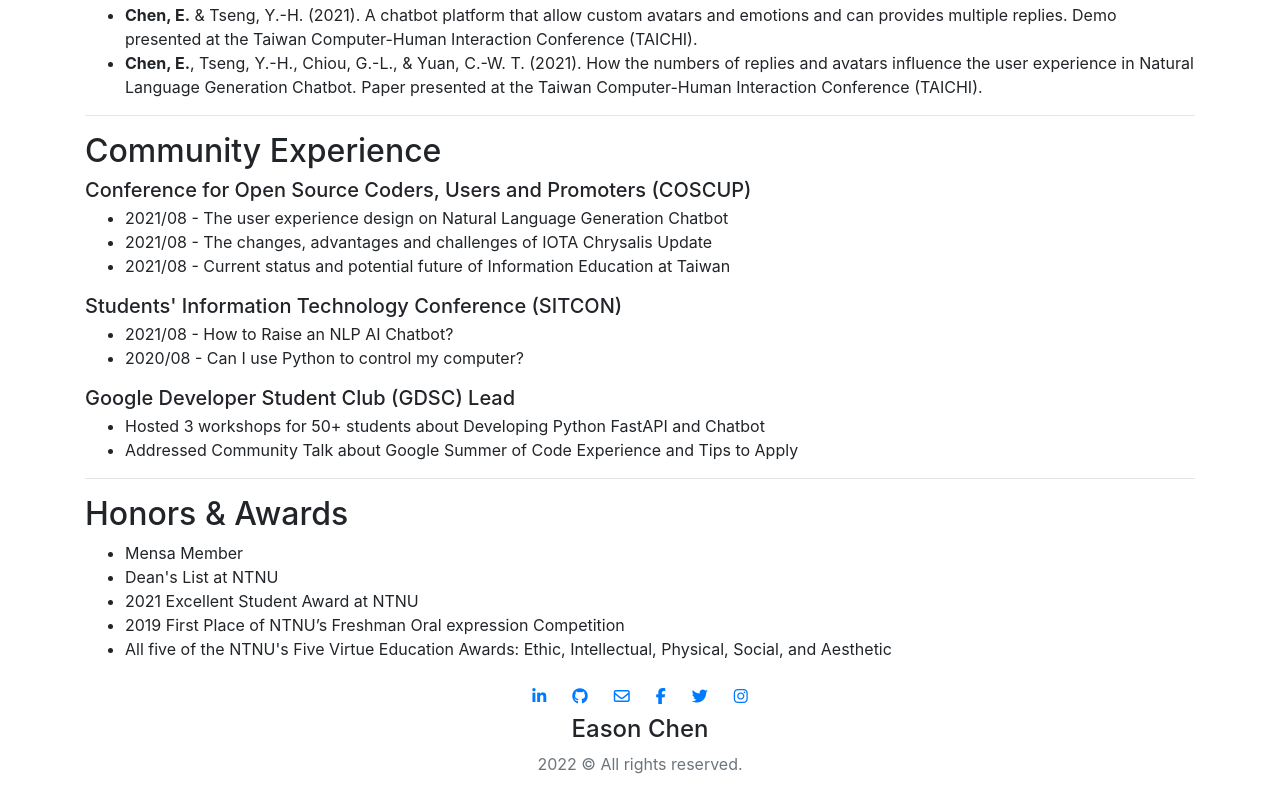
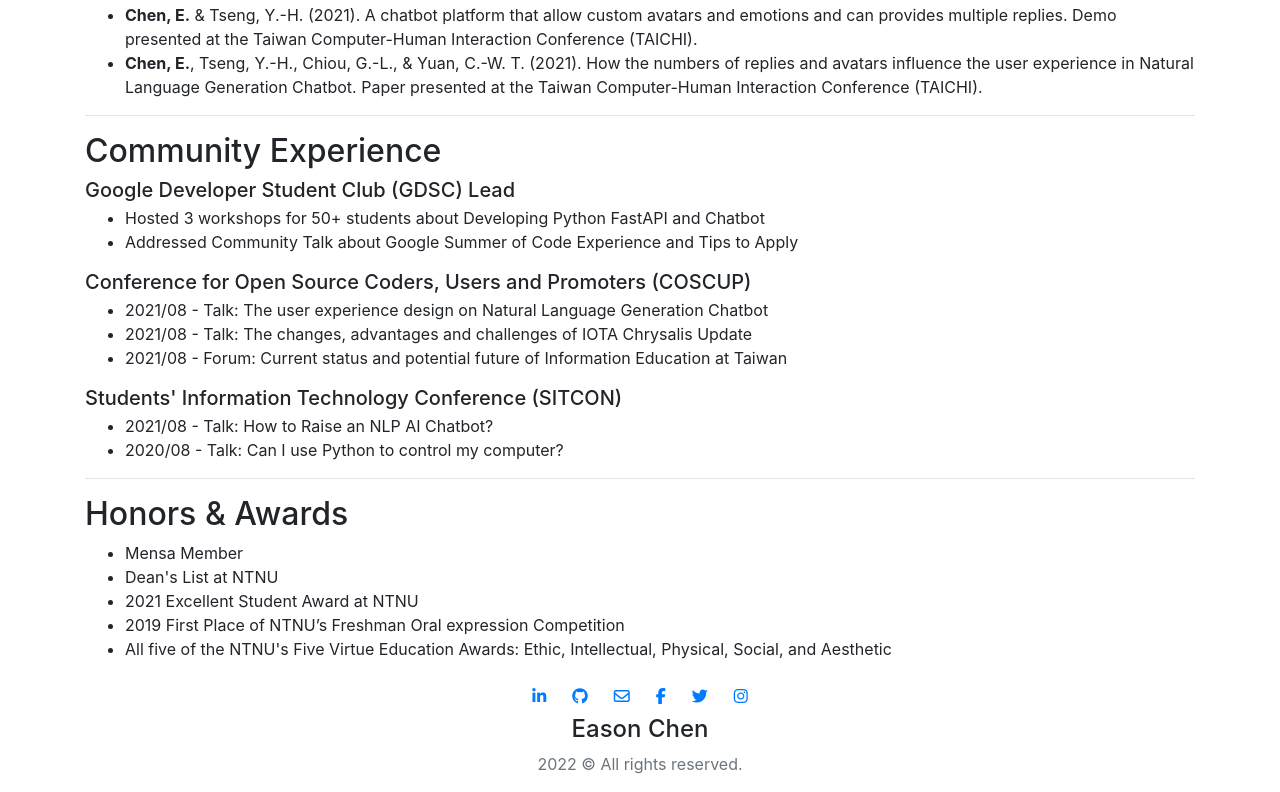
Before and after one commit to EasonC13/CV_Academic, a Nuxt app: page / in a window 1280 px wide. Shown: the part 2088-2880 px from the top of the page. Built offline with nearby package versions, Linux system fonts and the light colour scheme.

Commit message:
fix: community experience content

```diff
--- a/components/CommunityExp.vue
+++ b/components/CommunityExp.vue
@@ -3,12 +3,22 @@
     <h2>Community Experience</h2>
     <div>
       <h3 class="h5 mb-1">
+        Google Developer Student Club (GDSC) Lead
+      </h3>
+      <ul>
+        <!-- <li>Lead (2021) and Core Team Member (2022) at NTNU</li> -->
+        <li>Hosted 3 workshops for 50+ students about Developing Python FastAPI and Chatbot</li>
+        <li>Addressed Community Talk about Google Summer of Code Experience and Tips to Apply</li>
+      </ul>
+    </div>
+    <div>
+      <h3 class="h5 mb-1">
         Conference for Open Source Coders, Users and Promoters (COSCUP)
       </h3>
       <ul>
-        <li>2021/08 - The user experience design on Natural Language Generation Chatbot</li>
-        <li>2021/08 - The changes, advantages and challenges of IOTA Chrysalis Update</li>
-        <li>2021/08 - Current status and potential future of Information Education at Taiwan</li>
+        <li>2021/08 - Talk: The user experience design on Natural Language Generation Chatbot</li>
+        <li>2021/08 - Talk: The changes, advantages and challenges of IOTA Chrysalis Update</li>
+        <li>2021/08 - Forum: Current status and potential future of Information Education at Taiwan</li>
       </ul>
     </div>
     <div>
@@ -16,18 +26,8 @@
         Students' Information Technology Conference (SITCON)
       </h3>
       <ul>
-        <li>2021/08 - How to Raise an NLP AI Chatbot?</li>
-        <li>2020/08 - Can I use Python to control my computer?</li>
-      </ul>
-    </div>
-        <div>
-      <h3 class="h5 mb-1">
-        Google Developer Student Club (GDSC) Lead
-      </h3>
-      <ul>
-        <!-- <li>Lead (2021) and Core Team Member (2022) at NTNU</li> -->
-        <li>Hosted 3 workshops for 50+ students about Developing Python FastAPI and Chatbot</li>
-        <li>Addressed Community Talk about Google Summer of Code Experience and Tips to Apply</li>
+        <li>2021/08 - Talk: How to Raise an NLP AI Chatbot?</li>
+        <li>2020/08 - Talk: Can I use Python to control my computer?</li>
       </ul>
     </div>
 	</div>
```
